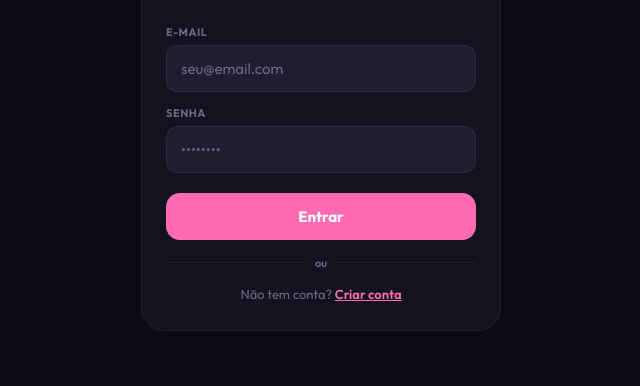
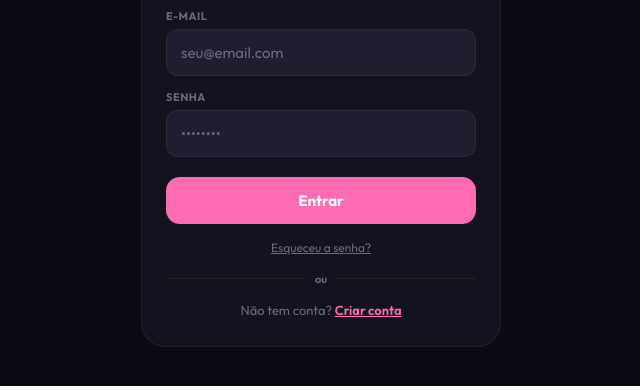
Before and after one commit to core-apps-source/foco-tarefas, a plain HTML site: page index.html in a window 1280 px wide. Shown: the part 306-692 px from the top of the page, without its empty margins (319-959 px from the left). Drawn offline with nearby package versions, Linux system fonts and the light colour scheme.

Commit message:
Update index.html

```diff
--- a/index.html
+++ b/index.html
@@ -356,6 +356,11 @@ body{font-family:var(--font);background:var(--bg);color:var(--text);display:flex
              onkeydown="if(event.key==='Enter')Auth.submit()" />
     </div>
     <button class="auth-btn" id="auth-submit-btn" onclick="Auth.submit()">Entrar</button>
+    <div id="forgot-wrap" style="text-align:center; margin-top:12px;">
+      <a onclick="Auth.forgotPassword()" style="font-size:12px; color:var(--muted); cursor:pointer; text-decoration:underline;">
+        Esqueceu a senha?
+      </a>
+    </div>
     <div class="auth-divider"><span>ou</span></div>
     <div class="auth-toggle" id="auth-toggle">
       Não tem conta? <a onclick="Auth.toggleMode()">Criar conta</a>
@@ -416,8 +421,29 @@ const Auth = {
     document.getElementById('auth-toggle').innerHTML = isLogin
       ? 'Não tem conta? <a onclick="Auth.toggleMode()">Criar conta</a>'
       : 'Já tem conta? <a onclick="Auth.toggleMode()">Entrar</a>';
+    // Esconde "Esqueceu a senha?" no modo de cadastro
+    document.getElementById('forgot-wrap').style.display = isLogin ? 'block' : 'none';
     this.showError('');
     this.showSuccess('');
+  },
+
+  async forgotPassword() {
+    const email = document.getElementById('auth-email').value.trim();
+    if (!email) {
+      this.showError('Digite seu e-mail acima para receber o link de redefinição.');
+      return;
+    }
+    this.showError('');
+    this.showSuccess('');
+    try {
+      const { error } = await db.auth.resetPasswordForEmail(email, {
+        redirectTo: window.location.href,
+      });
+      if (error) throw error;
+      this.showSuccess('✅ E-mail enviado! Verifique sua caixa de entrada para redefinir a senha.');
+    } catch(e) {
+      this.showError('Erro ao enviar e-mail: ' + e.message);
+    }
   },
 
   async submit() {
```
